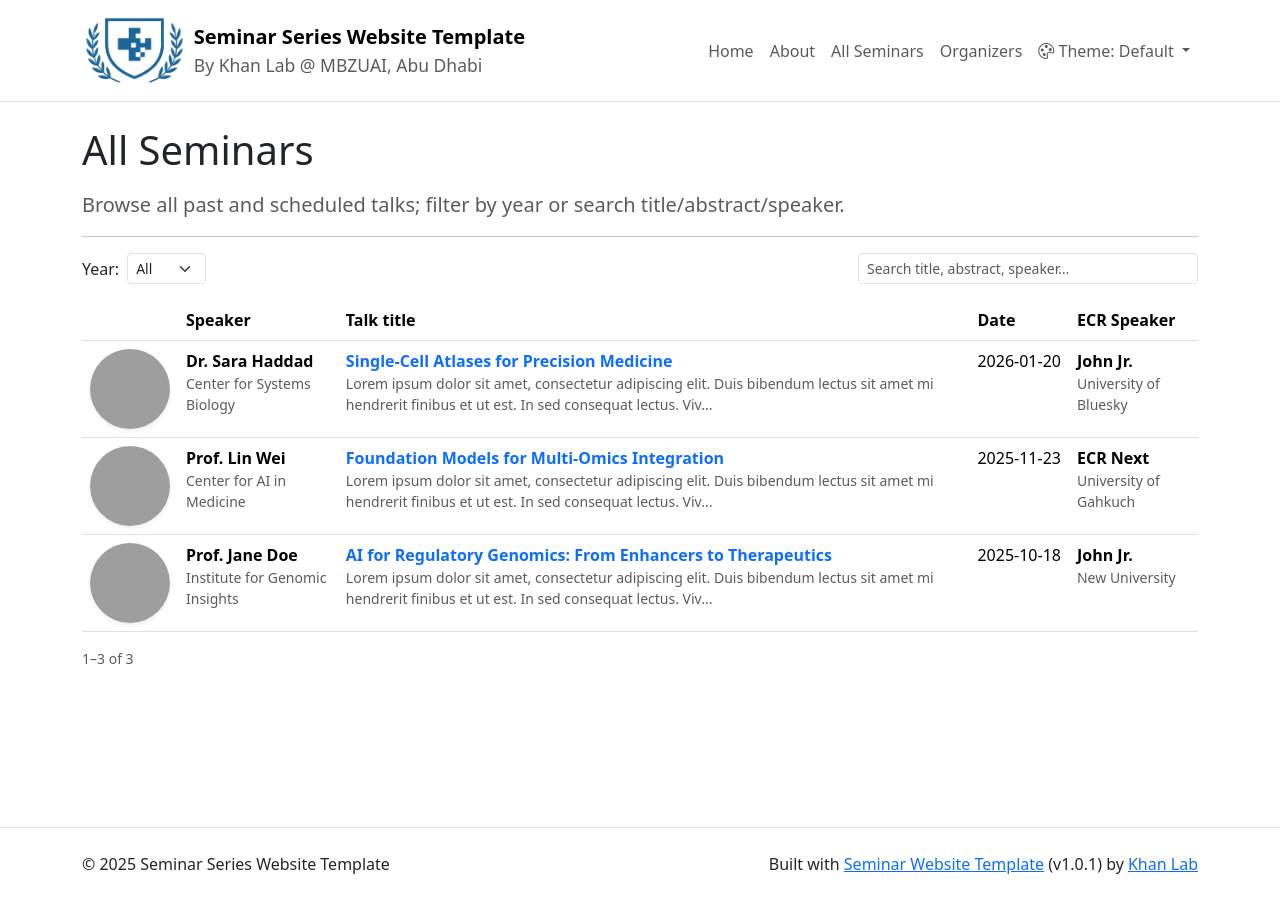
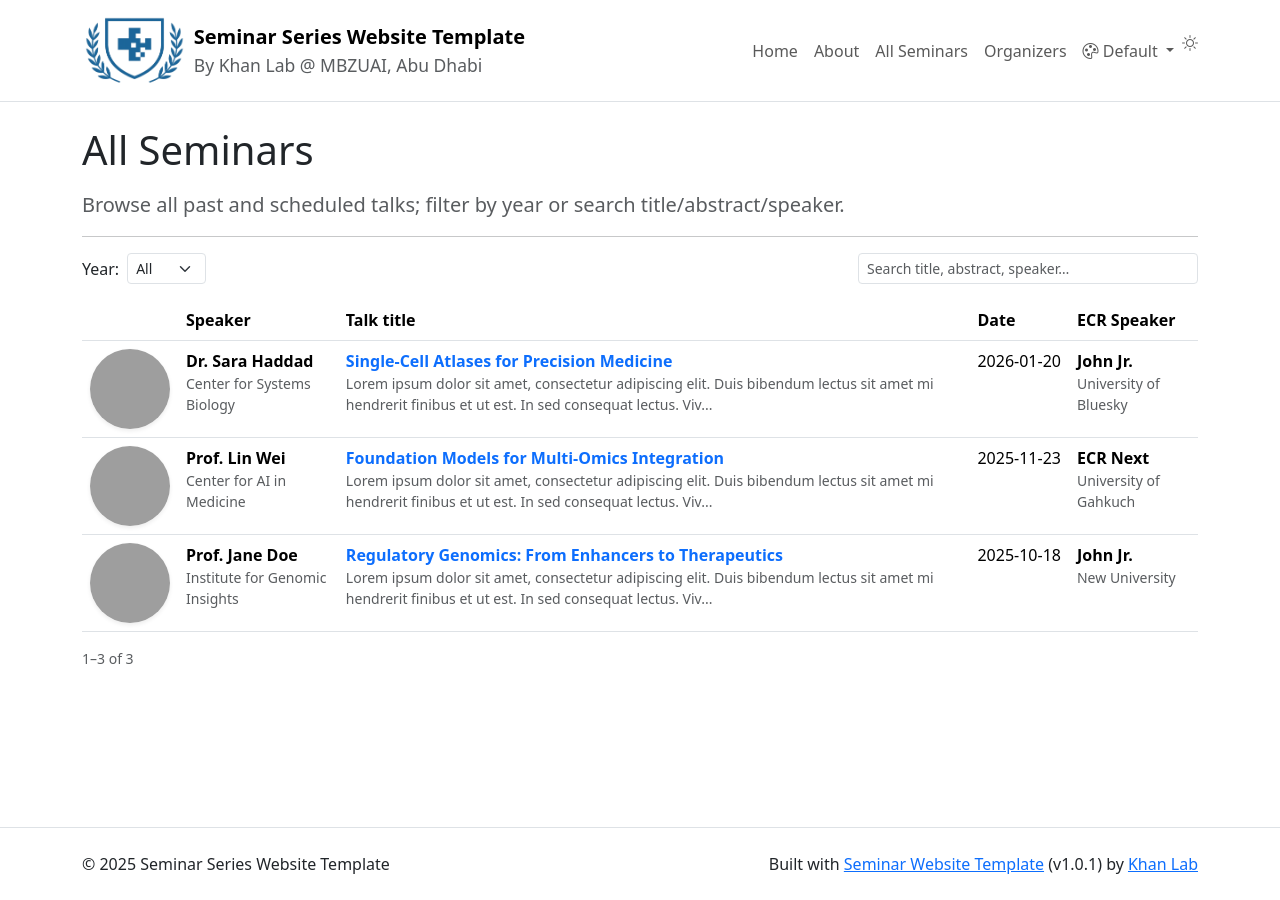
Before and after one commit to khan-lab/seminar-website-template, a Jekyll site: the page built from events.html, in a window 1280 px wide, cut to the strip 0-900 px from the top of the page. Built offline with Jekyll 4.4.1, drawn with Linux system fonts in a browser that asks for light colours; grey boxes are pictures that could not be loaded.

Commit message:
added dark and light mode toggle option

```diff
--- a/_config.yml
+++ b/_config.yml
@@ -26,6 +26,11 @@
 baseurl: ""
 subscribe_url: "https://example.com/subscribe" # e.g., a newsletter signup link
 
+color_mode:
+  default: "auto" # "light" | "dark" | "auto"
+  remember: true # persist user choice in localStorage
+  switcher: true # show a tiny toggle in the navbar
+
 plugins:
   - jekyll-feed
   - jekyll-sitemap
--- a/_data/speakers.yml
+++ b/_data/speakers.yml
@@ -1,5 +1,5 @@
-- id: ai-for-regulatory-genomics-2025-10-18
-  title: "AI for Regulatory Genomics: From Enhancers to Therapeutics"
+- id: regulatory-genomics-2025-10-18
+  title: "Regulatory Genomics: From Enhancers to Therapeutics"
   abstract: |
     Lorem ipsum dolor sit amet, consectetur adipiscing elit. Duis bibendum lectus sit amet mi hendrerit finibus et ut est. In sed consequat lectus. Vivamus posuere interdum massa sit amet imperdiet. Duis libero orci, lobortis ut ipsum eu, porta dignissim ipsum. Morbi gravida odio rhoncus nisi rutrum, quis auctor risus laoreet. Pellentesque rutrum laoreet enim, et feugiat eros bibendum et. Donec consectetur dolor vel ipsum cursus commodo. Aliquam efficitur dolor at enim euismod, in laoreet ligula egestas. Nulla aliquet tellus vitae semper posuere. Aliquam erat volutpat.
 
--- /dev/null
+++ b/_includes/color_mode_toggle.html
@@ -0,0 +1,36 @@
+{%- if site.color_mode.switcher -%}
+<li class="nav-item">
+  <button class="btn btn-link nav-link p-0" id="modeToggle" aria-label="Toggle color mode">
+    <i id="modeIcon" class="bi bi-circle-half"></i>
+  </button>
+</li>
+
+<script>
+(function(){
+  var REM = {{ site.color_mode.remember | default: true | jsonify }};
+  var btn = document.getElementById('modeToggle');
+  var ico = document.getElementById('modeIcon');
+
+  function iconFor(mode){
+    return mode === 'dark' ? 'bi bi-moon' : 'bi bi-sun';
+  }
+  function current(){
+    return document.documentElement.getAttribute('data-bs-theme') || 'light';
+  }
+  function set(mode){
+    document.documentElement.setAttribute('data-bs-theme', mode);
+    ico.className = iconFor(mode);
+    try { if (REM) localStorage.setItem('color_mode', mode); } catch(e){}
+  }
+
+  // init icon
+  ico.className = iconFor(current());
+
+  // toggle light <-> dark
+  btn.addEventListener('click', function(e){
+    e.preventDefault();
+    set(current() === 'dark' ? 'light' : 'dark');
+  });
+})();
+</script>
+{%- endif -%}
--- a/_includes/head.html
+++ b/_includes/head.html
@@ -11,6 +11,27 @@
   <link rel="stylesheet"
         href="https://cdn.jsdelivr.net/npm/bootswatch@{{ bs_ver }}/dist/yyy{{ theme }}/bootstrap.min.css">
 {%- endif -%}
+
+
+<script>
+(function(){
+  var DEF = '{{ site.color_mode.default | default: "auto" }}'; // light | dark | auto
+  var REM = {{ site.color_mode.remember | default: true | jsonify }};
+  var mode = null;
+
+  try { if (REM) mode = localStorage.getItem('color_mode'); } catch(e){}
+
+  if (!mode) {
+    if (DEF === 'auto') {
+      try { mode = matchMedia('(prefers-color-scheme: dark)').matches ? 'dark' : 'light'; }
+      catch(e){ mode = 'light'; }
+    } else {
+      mode = DEF;
+    }
+  }
+  document.documentElement.setAttribute('data-bs-theme', mode);
+})();
+</script>
 
 
 <script>
--- a/_includes/navbar.html
+++ b/_includes/navbar.html
@@ -1,4 +1,4 @@
-<nav class="navbar navbar-expand-lg bg-white border-bottom sticky-top">
+<nav class="navbar navbar-expand-lg bg-body border-bottom sticky-top">
     <div class="container">
         <a class="navbar-brand d-flex align-items-center gap-2" href="{{ '/' | relative_url }}">
         <img src="{{ site.logo | relative_url }}" alt="ILM" height="75px">
@@ -15,6 +15,7 @@
                     <li class="nav-item"><a class="nav-link" href="{{ item.url | relative_url }}">{{ item.title }}</a>
                     </li>{% endfor %}
                     {% include theme_switcher.html %}
+                    {% include color_mode_toggle.html %}
                 </ul>
             </div>
         </div>
--- a/_includes/theme_switcher.html
+++ b/_includes/theme_switcher.html
@@ -1,7 +1,7 @@
 {%- if site.bootswatch.enabled_switcher -%}
 <li class="nav-item dropdown">
   <a class="nav-link dropdown-toggle" href="#" id="themeDropdown" role="button" data-bs-toggle="dropdown" aria-expanded="false">
-    <i class="bi bi-palette"></i> <span id="themeLabel">Theme</span>
+    <i class="bi bi-palette"></i> <span id="themeLabel"></span>
   </a>
   <ul class="dropdown-menu dropdown-menu-end" aria-labelledby="themeDropdown" id="themeMenu"></ul>
 </li>
@@ -29,7 +29,7 @@
   }
   function apply(t){
     LINK.href = hrefFor(t);
-    LABEL.textContent = 'Theme: ' + pretty(t || 'default');
+    LABEL.textContent = ' ' + pretty(t || 'default');
     try { localStorage.setItem('bootswatch_theme', t || 'default'); } catch(e){}
   }
 
@@ -50,10 +50,10 @@
   (function initLabel(){
     try {
       var saved = localStorage.getItem('bootswatch_theme');
-      if (saved && saved !== 'default') { LABEL.textContent = 'Theme: ' + pretty(saved); return; }
+      if (saved && saved !== 'default') { LABEL.textContent = ' ' + pretty(saved); return; }
     } catch(e){}
     var cfg = '{{ site.bootswatch.theme | default: "" | downcase | strip }}';
-    LABEL.textContent = (cfg && cfg !== 'default') ? ('Theme: ' + pretty(cfg)) : 'Theme: Default';
+    LABEL.textContent = (cfg && cfg !== 'default') ? (' ' + pretty(cfg)) : ' Default';
   })();
 })();
 </script>
--- a/_layouts/default.html
+++ b/_layouts/default.html
@@ -1,5 +1,5 @@
 <!doctype html>
-<html lang="en">
+<html lang="{{ site.lang | default: 'en' }}" data-bs-theme="light">
   <head>
     {% include head.html %}
     <title>{{ page.title | default: site.title }}</title>
```
